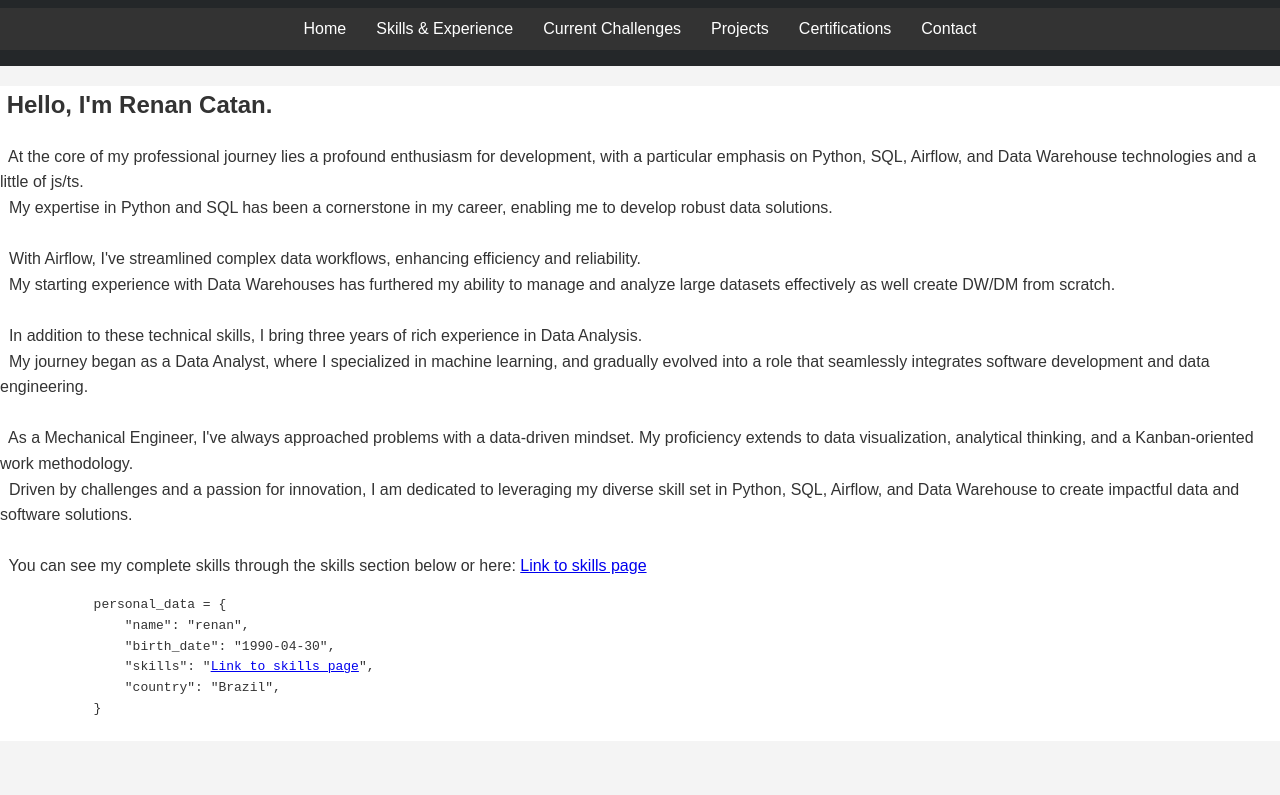
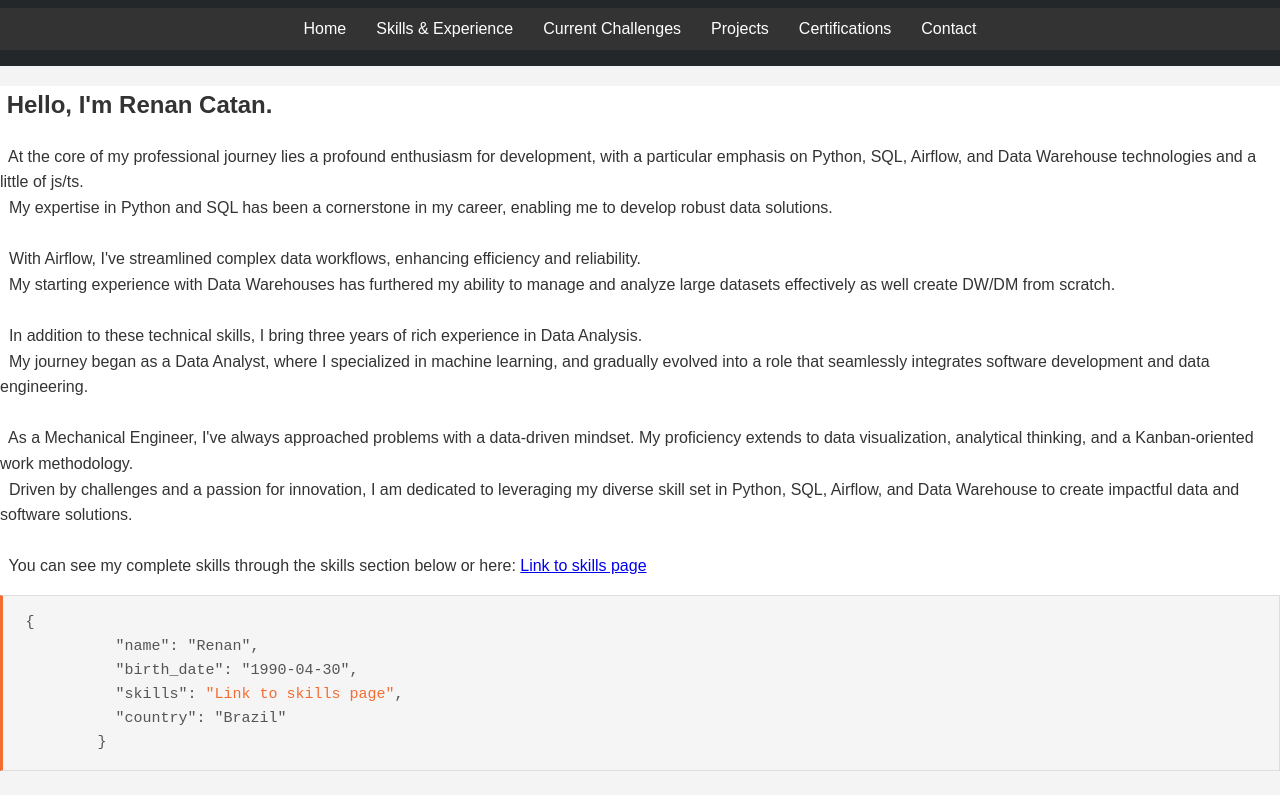
Before and after one commit to renancatan/portfolio, a plain HTML site: page index.html in a window 1280 px wide. Shown: the part 202-997 px from the top of the page. Before the commit the page ends 956 px from the top, so only its background shows below. Drawn offline with Linux system fonts and the light colour scheme.

Commit message:
changing dict presenting way

```diff
--- a/assets/css/styles.css
+++ b/assets/css/styles.css
@@ -131,4 +131,31 @@ header {
     padding: 1rem 0;
 }
 
+.personal-data pre {
+    background-color: #f5f5f5;
+    border: 1px solid #ddd;
+    border-left: 3px solid #f36d33;
+    color: #666;
+    page-break-inside: avoid;
+    font-family: 'Courier New', monospace;
+    font-size: 15px;
+    line-height: 1.6;
+    margin-bottom: 1.6em;
+    max-width: 100%;
+    overflow: auto;
+    padding: 1em 1.5em;
+    display: block;
+    word-wrap: break-word;
+  }
+
+  .personal-data code {
+    color: #555;
+  }
+
+  .personal-data a {
+    color: #f36d33;
+    text-decoration: none;
+  }
+
+
 /* Add more styling as necessary */
--- a/index.html
+++ b/index.html
@@ -49,14 +49,14 @@
         &nbsp; You can see my complete skills through the skills section below or here:
         <a href='skills.html'>Link to skills page</a>
     </p>
-    <pre>
-            personal_data = {
-                "name": "renan",
-                "birth_date": "1990-04-30",
-                "skills": "<a href='skills.html'>Link to skills page</a>",
-                "country": "Brazil",
-            }
-        </pre>
+    <div class="personal-data">
+        <pre><code>{
+          "name": "Renan",
+          "birth_date": "1990-04-30",
+          "skills": <a href="skills_page.html">"Link to skills page"</a>,
+          "country": "Brazil"
+        }</code></pre>
+      </div>
 </section>
 </body>
 </html>
```
